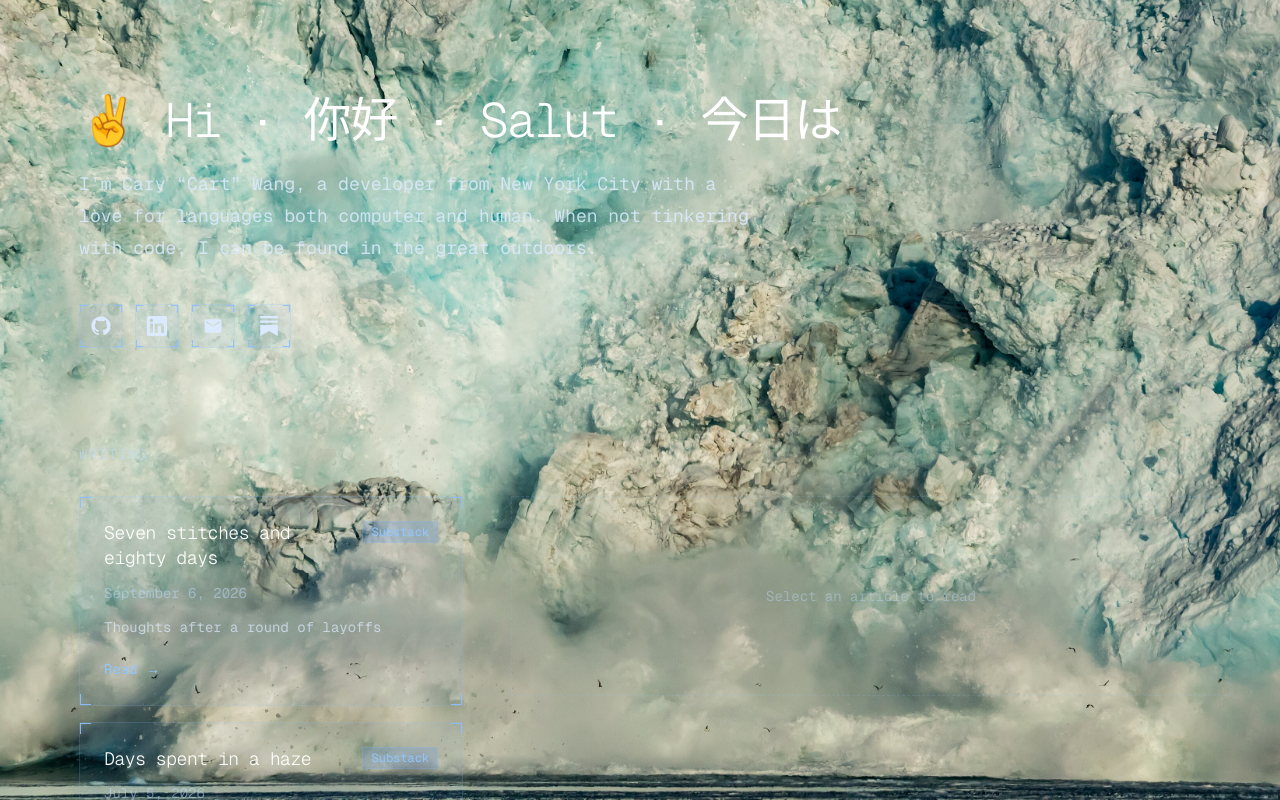
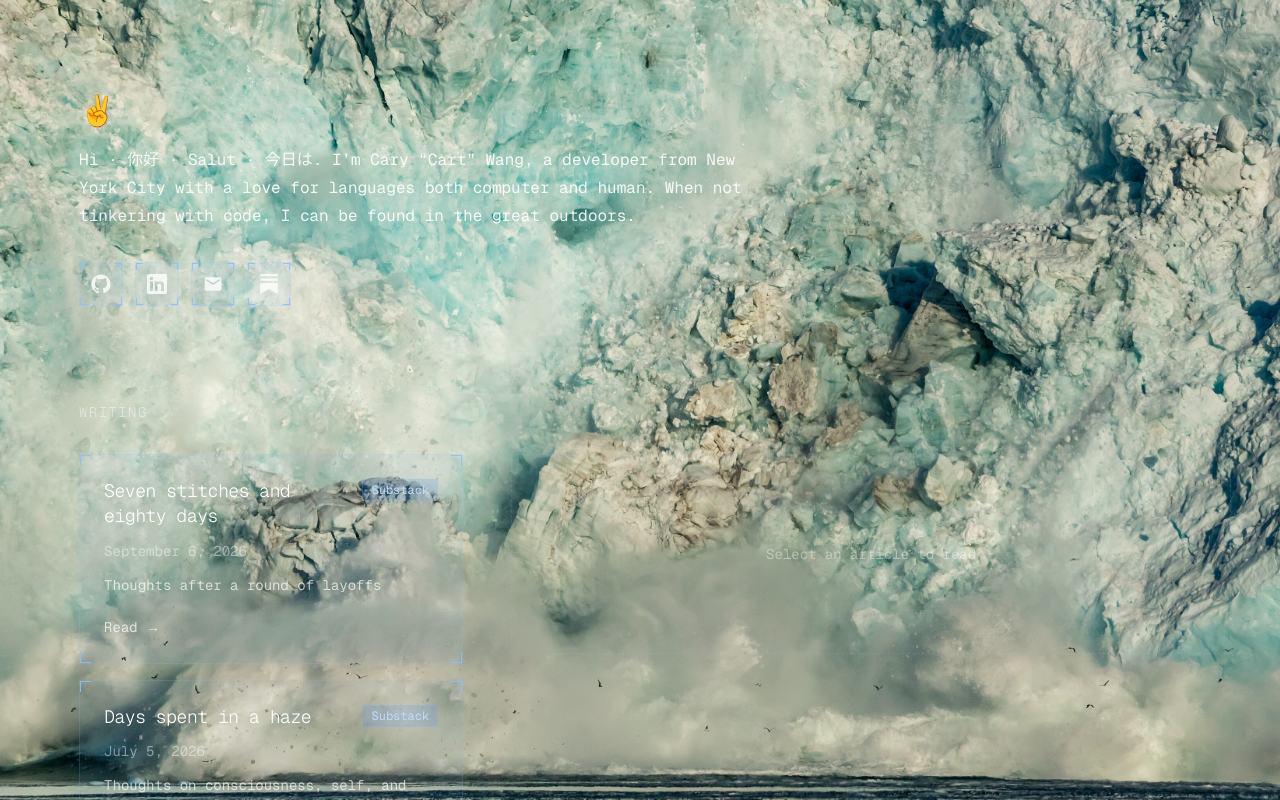
Before and after one commit to wangcary19/caryw.dev, a Next.js app: page / in a window 1280 px wide. Shown: the top 800 px of the page. Built offline with nearby package versions, Linux system fonts and the light colour scheme.

Commit message:
Heavy blur on interaction, white text, smaller intro with peace emoji

```diff
--- a/src/app/globals.css
+++ b/src/app/globals.css
@@ -2,7 +2,7 @@
 
 :root {
   --background: #0a1526;
-  --foreground: #e8eef8;
+  --foreground: #ffffff;
 }
 
 @theme inline {
@@ -54,12 +54,12 @@ body {
   animation: kenburns 45s ease-in-out infinite alternate;
 }
 
-.live-bg:not(.is-live) .live-bg-image {
+.live-bg:not(.is-active) .live-bg-image {
   animation-play-state: paused;
 }
 
-.live-bg.is-blurred .live-bg-image {
-  filter: blur(8px);
+.live-bg.is-active .live-bg-image {
+  filter: blur(16px);
 }
 
 @keyframes kenburns {
@@ -103,12 +103,12 @@ body {
 /* Article / markdown typography */
 .article {
   line-height: 1.75;
-  color: #dbe5f3;
+  color: #eef3fa;
 }
 .article h1,
 .article h2,
 .article h3 {
-  color: #f4f8ff;
+  color: #ffffff;
   font-weight: 300;
   line-height: 1.25;
   margin: 2rem 0 0.75rem;
@@ -145,7 +145,7 @@ body {
   border-left: 3px solid #2f4f7f;
   padding-left: 1rem;
   margin: 1.25rem 0;
-  color: #b9c8de;
+  color: #c8d4e6;
   font-style: italic;
 }
 .article code {
--- a/src/app/layout.tsx
+++ b/src/app/layout.tsx
@@ -1,6 +1,5 @@
 import type { Metadata } from "next";
 import { Geist, Geist_Mono } from "next/font/google";
-import { ReadingProvider } from "@/components/reading-context";
 import LiveBackground from "@/components/LiveBackground";
 import "./globals.css";
 
@@ -27,10 +26,8 @@ export default function RootLayout({ children }: LayoutProps<"/">) {
       className={`${geistSans.variable} ${geistMono.variable} antialiased`}
     >
       <body className="min-h-screen">
-        <ReadingProvider>
-          <LiveBackground />
-          {children}
-        </ReadingProvider>
+        <LiveBackground />
+        {children}
       </body>
     </html>
   );
--- a/src/app/page.tsx
+++ b/src/app/page.tsx
@@ -34,16 +34,17 @@ export default function Home() {
   return (
     <main className="golden min-h-screen pb-24 pt-16 sm:pt-24">
       <section>
-        <h1 className="text-4xl font-light tracking-tight text-white sm:text-5xl">
-          ✌️ Hi · 你好 · Salut · 今日は
+        <h1 className="text-3xl font-light leading-none text-white">
+          <span aria-hidden="true">✌️</span>
+          <span className="sr-only">Hi</span>
         </h1>
-        <p className="mt-6 max-w-2xl text-lg leading-8 text-blue-100/85">
-          I’m Cary “Cart” Wang, a developer from New York City with a love for
-          languages both computer and human. When not tinkering with code, I can
-          be found in the great outdoors.
+        <p className="mt-5 max-w-2xl text-base leading-7 text-white/90">
+          Hi · 你好 · Salut · 今日は. I’m Cary “Cart” Wang, a developer from New
+          York City with a love for languages both computer and human. When not
+          tinkering with code, I can be found in the great outdoors.
         </p>
 
-        <div className="mt-10 flex flex-wrap gap-3">
+        <div className="mt-8 flex flex-wrap gap-3">
           {socialLinks.map(({ label, href, Icon }) => (
             <a
               key={label}
@@ -52,7 +53,7 @@ export default function Home() {
               rel={href.startsWith("http") ? "noopener noreferrer" : undefined}
               aria-label={label}
               title={label}
-              className="corner-frame corner-frame-sm flex h-11 w-11 items-center justify-center border border-blue-300/20 bg-blue-400/5 text-blue-100 transition hover:border-blue-300/50 hover:bg-blue-400/15 hover:text-white"
+              className="corner-frame corner-frame-sm flex h-11 w-11 items-center justify-center border border-blue-300/20 bg-blue-400/5 text-white/80 transition hover:border-blue-300/50 hover:bg-blue-400/15 hover:text-white"
             >
               <Icon className="h-5 w-5" />
             </a>
@@ -61,7 +62,7 @@ export default function Home() {
       </section>
 
       <section className="mt-24">
-        <h2 className="text-sm font-light uppercase tracking-widest text-blue-200/60">
+        <h2 className="text-sm font-light uppercase tracking-widest text-white/50">
           Writing
         </h2>
         <div className="mt-8">
--- a/src/components/LiveBackground.tsx
+++ b/src/components/LiveBackground.tsx
@@ -1,7 +1,6 @@
 "use client";
 
 import { useEffect, useState } from "react";
-import { useReading } from "./reading-context";
 
 const IDLE_MS = 3000;
 
@@ -12,12 +11,11 @@ const IDLE_MS = 3000;
  * CC BY-SA 4.0 (https://creativecommons.org/licenses/by-sa/4.0),
  * via Wikimedia Commons. Served from /background.jpg (3840×2160).
  *
- * A slow Ken Burns pan/zoom gives it subtle motion like a macOS live photo.
- * Motion only runs while the tab is visible and the user is active, and the
- * image blurs gently when an article is expanded.
+ * While the user is interacting (mouse/touch/keyboard active), the image is
+ * heavily blurred so the page stays readable; when the user goes idle, it
+ * unblurs and freezes so the photo shows clearly.
  */
 export default function LiveBackground() {
-  const { isReading } = useReading();
   const [hidden, setHidden] = useState(false);
   const [idle, setIdle] = useState(false);
 
@@ -48,7 +46,7 @@ export default function LiveBackground() {
 
   return (
     <div
-      className={`live-bg ${isReading ? "is-blurred" : ""} ${active ? "is-live" : ""}`}
+      className={`live-bg ${active ? "is-active" : ""}`}
       aria-hidden="true"
     >
       <div className="live-bg-image" />
--- a/src/components/WritingSection.tsx
+++ b/src/components/WritingSection.tsx
@@ -4,17 +4,12 @@ import { useState } from "react";
 import ReactMarkdown from "react-markdown";
 import type { Post } from "@/lib/types";
 import { formatDate } from "@/lib/types";
-import { useReading } from "./reading-context";
 
 export default function WritingSection({ posts }: { posts: Post[] }) {
   const [current, setCurrent] = useState<Post | null>(null);
-  const { setReading } = useReading();
 
-  const select = (post: Post) => {
-    const next = post.slug === current?.slug ? null : post;
-    setCurrent(next);
-    setReading(next !== null);
-  };
+  const select = (post: Post) =>
+    setCurrent(post.slug === current?.slug ? null : post);
 
   return (
     <div className="flex flex-col gap-10 lg:flex-row lg:gap-12">
@@ -38,20 +33,20 @@ export default function WritingSection({ posts }: { posts: Post[] }) {
                   {post.title}
                 </h3>
                 {post.substack && (
-                  <span className="shrink-0 border border-blue-300/20 bg-blue-500/15 px-2 py-0.5 text-xs font-normal text-blue-300">
+                  <span className="shrink-0 border border-blue-300/20 bg-blue-500/15 px-2 py-0.5 text-xs font-normal text-blue-200">
                     Substack
                   </span>
                 )}
               </div>
-              <time className="mt-3 block text-sm text-blue-200/50">
+              <time className="mt-3 block text-sm text-white/45">
                 {formatDate(post.date)}
               </time>
               {post.description && (
-                <p className="mt-3 text-sm leading-6 text-blue-100/70">
+                <p className="mt-3 text-sm leading-6 text-white/70">
                   {post.description}
                 </p>
               )}
-              <span className="mt-5 inline-block text-sm font-normal text-blue-300 transition group-hover:text-blue-100">
+              <span className="mt-5 inline-block text-sm font-normal text-white/70 transition group-hover:text-white">
                 {active ? "Reading →" : "Read →"}
               </span>
             </button>
@@ -71,12 +66,12 @@ export default function WritingSection({ posts }: { posts: Post[] }) {
                 type="button"
                 onClick={() => select(current)}
                 aria-label="Close article"
-                className="corner-frame corner-frame-sm flex h-9 w-9 shrink-0 items-center justify-center border border-blue-300/15 text-blue-200/70 transition hover:bg-blue-400/10 hover:text-white"
+                className="corner-frame corner-frame-sm flex h-9 w-9 shrink-0 items-center justify-center border border-blue-300/15 text-white/70 transition hover:bg-blue-400/10 hover:text-white"
               >
                 ✕
               </button>
             </div>
-            <time className="mt-2 block text-sm text-blue-200/50">
+            <time className="mt-2 block text-sm text-white/45">
               {formatDate(current.date)}
             </time>
             {current.substack && (
@@ -84,7 +79,7 @@ export default function WritingSection({ posts }: { posts: Post[] }) {
                 href={current.substack}
                 target="_blank"
                 rel="noopener noreferrer"
-                className="corner-frame corner-frame-sm mt-4 inline-block border border-blue-300/25 bg-blue-400/10 px-4 py-2 text-sm font-normal text-blue-200 transition hover:bg-blue-400/20"
+                className="corner-frame corner-frame-sm mt-4 inline-block border border-blue-300/25 bg-blue-400/10 px-4 py-2 text-sm font-normal text-white/80 transition hover:bg-blue-400/20 hover:text-white"
               >
                 Read on Substack →
               </a>
@@ -94,7 +89,7 @@ export default function WritingSection({ posts }: { posts: Post[] }) {
             </div>
           </article>
         ) : (
-          <div className="flex min-h-[200px] items-center justify-center border border-dashed border-blue-300/15 text-sm text-blue-200/40">
+          <div className="flex min-h-[200px] items-center justify-center border border-dashed border-blue-300/15 text-sm text-white/40">
             Select an article to read
           </div>
         )}
--- a/src/components/reading-context.tsx
+++ /dev/null
@@ -1,28 +0,0 @@
-"use client";
-
-import { createContext, useContext, useState } from "react";
-import type { ReactNode } from "react";
-
-interface ReadingState {
-  isReading: boolean;
-  setReading: (value: boolean) => void;
-}
-
-const ReadingContext = createContext<ReadingState>({
-  isReading: false,
-  setReading: () => {},
-});
-
-export function ReadingProvider({ children }: { children: ReactNode }) {
-  const [isReading, setReading] = useState(false);
-
-  return (
-    <ReadingContext.Provider value={{ isReading, setReading }}>
-      {children}
-    </ReadingContext.Provider>
-  );
-}
-
-export function useReading() {
-  return useContext(ReadingContext);
-}
```
